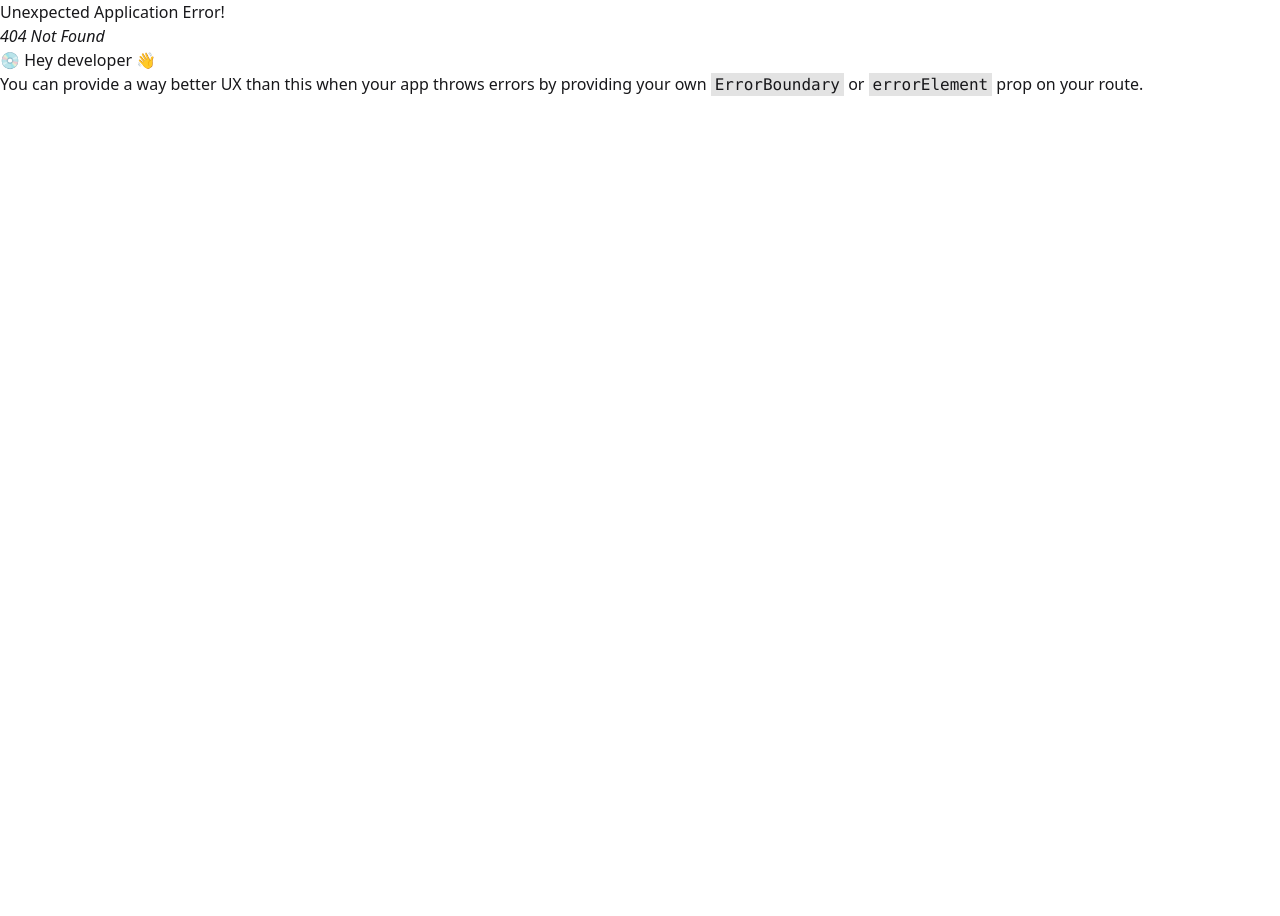
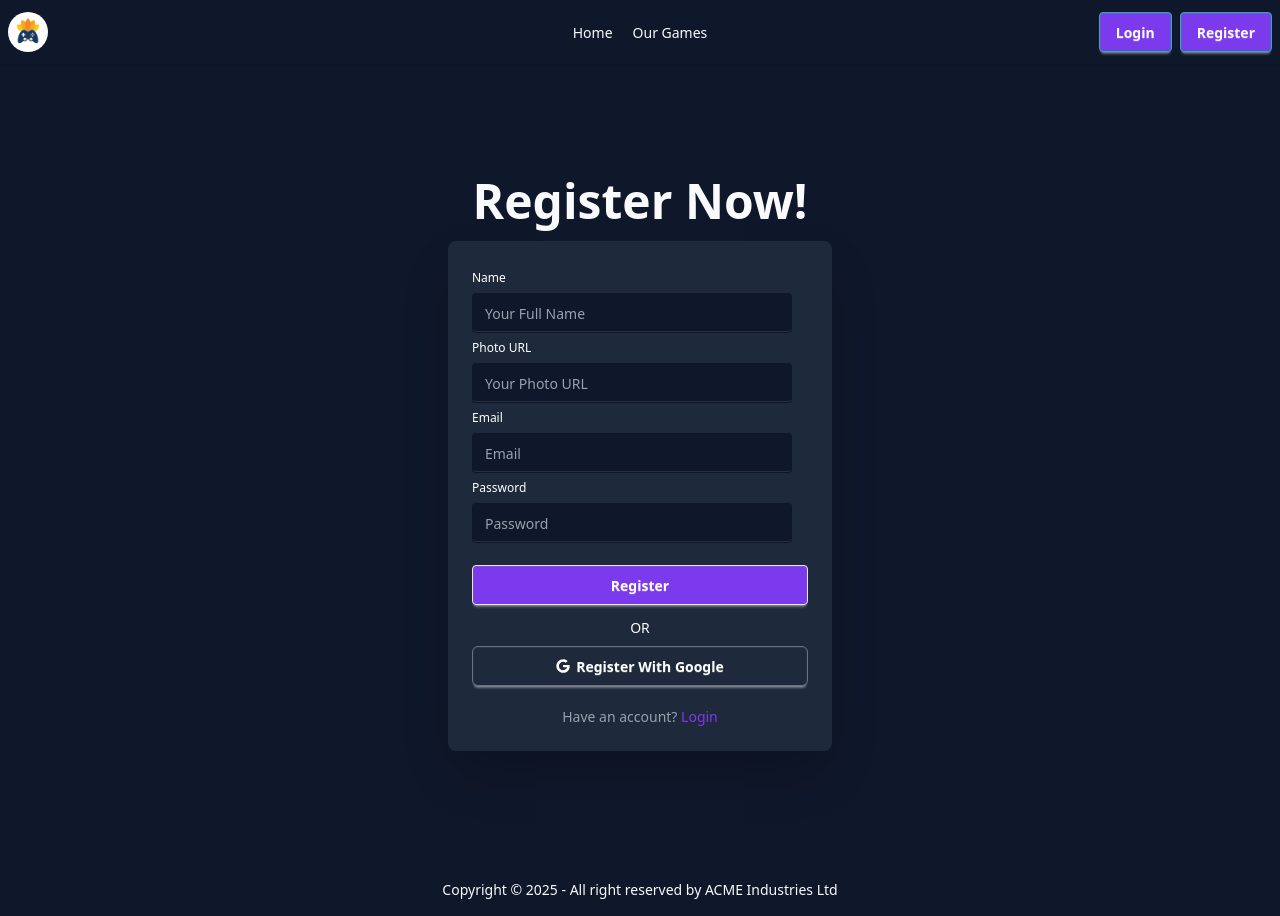
Before and after one commit to siam-khan-alt/lotus-play-store, a React (Vite) app: page /register in a window 1280 px wide. Before the commit this address had no page. Before the commit the page ends 800 px from the top, so only its background shows below. Built offline with nearby package versions, Linux system fonts and the light colour scheme.

Commit message:
add login and register input field ui

```diff
--- a/src/Components/Navbar.jsx
+++ b/src/Components/Navbar.jsx
@@ -1,5 +1,5 @@
 import React from "react";
-import { NavLink } from "react-router";
+import { Link, NavLink } from "react-router";
 import logo from "../assets/lotus-play-store.jpg";
 
 const Navbar = () => {
@@ -46,18 +46,18 @@ const Navbar = () => {
           </ul>
         </div>
         <div className="navbar-end">
-          <a
+         <Link to={'/login'}> <button
             className="btn hover:bg-[#6D28D9] mr-2 text-[#F8FAFC] bg-[#7C3AED] border-[#14B8A6]
 "
           >
             Login
-          </a>{" "}
-          <a
+          </button></Link>
+         <Link to={'/register'}> <button
             className="btn hover:bg-[#6D28D9] text-[#F8FAFC] bg-[#7C3AED] border-[#14B8A6]
 "
           >
            Register
-          </a>
+          </button></Link>
         </div>
       </div>
     </div>
--- /dev/null
+++ b/src/Pages/Login.jsx
@@ -0,0 +1,56 @@
+import React from "react";
+import { FaGoogle } from "react-icons/fa";
+import { Link } from "react-router";
+
+const Login = () => {
+  return (
+    <div>
+      <div className="hero bg-[#0F172A] md:min-h-screen">
+        <div className="hero-content flex-col sm:w-[600px] md:w-[800px]">
+          <div className="text-center lg:text-left">
+            <h1 className="text-5xl font-bold">Login now!</h1>
+          </div>
+          <div className="card bg-[#1E293B] w-full max-w-sm shrink-0 shadow-2xl">
+            <div className="card-body">
+              <form className="fieldset">
+                <label className="label text-white">Email</label>
+                <input
+                  type="email"
+                  className="input bg-[#0F172A] placeholder-gray-400"
+                  placeholder="Email"
+                />
+                <label className="label text-white">Password</label>
+                <input
+                  type="password"
+                  className="input bg-[#0F172A] placeholder-gray-400"
+                  placeholder="Password"
+                />
+                <div>
+                  <a className="link link-hover text-[#7C3AED] hover:text-[#9333EA]">Forgot password?</a>
+
+
+                </div>
+
+                <button className="btn bg-[#7C3AED] hover:bg-[#6D28D9] text-white mt-4">
+                  Login
+                </button>
+              </form>
+              <p className="text-center">OR</p>
+              <button className="btn bg-[#1E293B] text-white border border-gray-500 rounded-md hover:bg-[#2C3A59] transition ">
+                <FaGoogle /> Login With Google
+              </button>
+               <p className="text-gray-400 text-center mt-3 ">
+                    Don't have an account?{" "}
+                    <span className="text-[#7C3AED] hover:text-[#9333EA] cursor-pointer">
+                      <Link to="/register">Register</Link>
+                    </span>
+                  </p>
+            </div>
+          </div>
+        </div>
+      </div>
+    </div>
+  );
+};
+
+export default Login;
--- /dev/null
+++ b/src/Pages/Register.jsx
@@ -0,0 +1,64 @@
+import React from "react";
+import { FaGoogle } from "react-icons/fa";
+import { Link } from "react-router";
+
+const Register = () => {
+  return (
+    <div>
+      <div className="hero bg-[#0F172A] md:min-h-screen">
+        <div className="hero-content flex-col sm:w-[600px] md:w-[800px]">
+          <div className="text-center lg:text-left">
+            <h1 className="text-5xl font-bold">Register Now!</h1>
+          </div>
+          <div className="card bg-[#1E293B] w-full max-w-sm shrink-0 shadow-2xl">
+            <div className="card-body">
+              <form className="fieldset">
+                 <label className="label text-white">Name</label>
+                <input
+                  type="text"
+                  className="input bg-[#0F172A] placeholder-gray-400"
+                  placeholder="Your Full Name"
+                />
+                <label className="label text-white">Photo URL</label>
+                <input
+                  type="text"
+                  className="input bg-[#0F172A] placeholder-gray-400"
+                  placeholder="Your Photo URL"
+                />
+                <label className="label text-white">Email</label>
+                <input
+                  type="email"
+                  className="input bg-[#0F172A] placeholder-gray-400"
+                  placeholder="Email"
+                />
+                <label className="label text-white">Password</label>
+                <input
+                  type="password"
+                  className="input bg-[#0F172A] placeholder-gray-400"
+                  placeholder="Password"
+                />
+
+
+                <button className="btn bg-[#7C3AED] hover:bg-[#6D28D9] text-white mt-4">
+                  Register
+                </button>
+              </form>
+              <p className="text-center">OR</p>
+              <button className="btn bg-[#1E293B] text-white border border-gray-500 rounded-md hover:bg-[#2C3A59] transition ">
+                <FaGoogle /> Register With Google
+              </button>
+              <p className="text-gray-400 text-center mt-3 ">
+                 Have an account?{" "}
+                <span className="text-[#7C3AED] hover:text-[#9333EA] cursor-pointer">
+                  <Link to="/login">Login</Link>
+                </span>
+              </p>
+            </div>
+          </div>
+        </div>
+      </div>
+    </div>
+  );
+};
+
+export default Register;
```
Also changed, not shown: src/Router/Router.jsx (+8 -0 lines).
